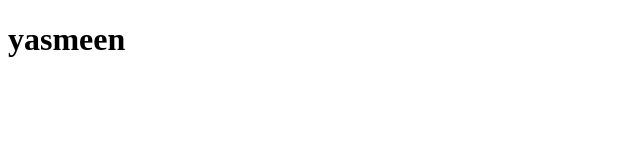
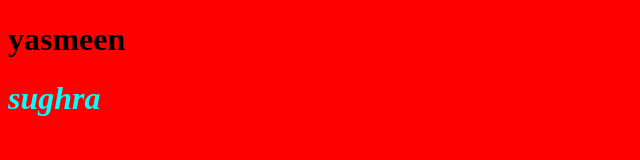
Before and after one commit to syedifelse/Trackers, a plain HTML site: page index.html in a window 1280 px wide. Shown: the whole page, without its empty margins (0-640 px from the left). Drawn offline with Linux system fonts and the light colour scheme.

Commit message:
resolve trackers

```diff
--- a/index.html
+++ b/index.html
@@ -4,9 +4,10 @@
     <meta charset="UTF-8" />
     <meta name="viewport" content="width=device-width, initial-scale=1.0" />
     <meta http-equiv="X-UA-Compatible" content="ie=edge" />
-    <title>Document</title>
+    <title>Trackers</title>
   </head>
-  <body>
+  <body bgcolor="red">
     <h1>yasmeen</h1>
+    <h1 style="color:aqua"><em>sughra</em></h1>
   </body>
 </html>
```
